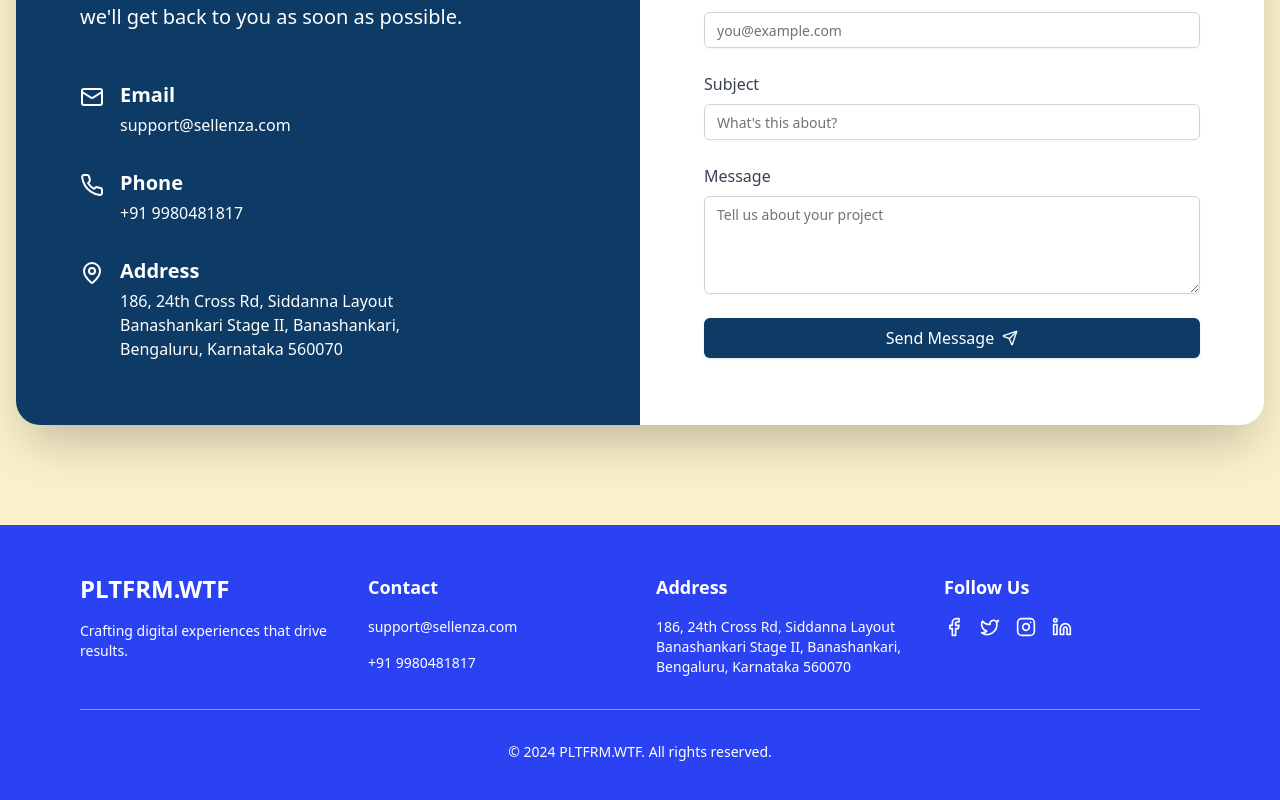
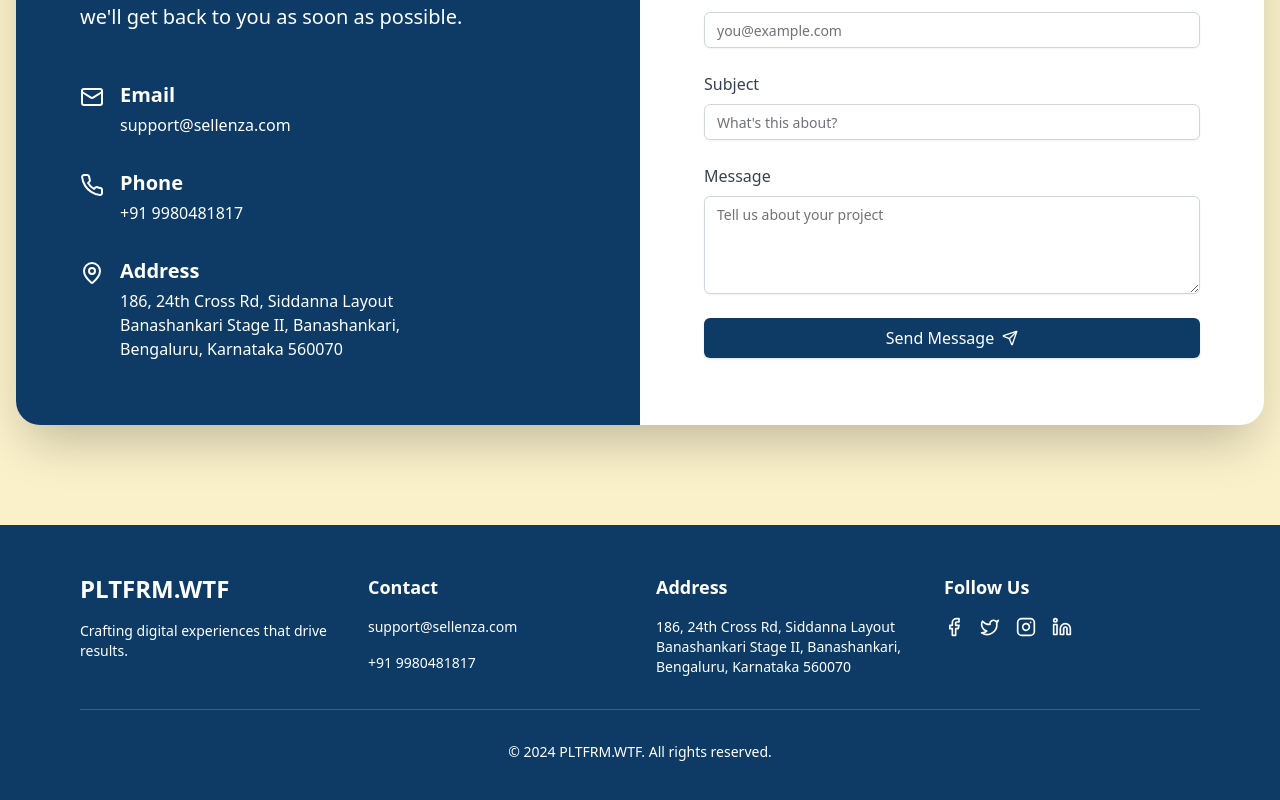
Before and after one commit to Ryrahul/PLTFRM, a React (Vite) app: page / in a window 1280 px wide. Shown: the part 5299-6099 px from the top of the page. Built offline with nearby package versions, Linux system fonts and the light colour scheme.

Commit message:
fix: change colour theme of footer

```diff
--- a/src/components/footer.tsx
+++ b/src/components/footer.tsx
@@ -1,9 +1,8 @@
-// Footer.tsx
 import { Facebook, Twitter, Instagram, Linkedin } from "lucide-react";
 
 export default function Footer() {
   return (
-    <footer className="bg-[#2B42F3] text-white">
+    <footer className="bg-[#0D3B66] text-white">
       <div className="max-w-6xl mx-auto px-4 py-12">
         <div className="grid grid-cols-1 md:grid-cols-4 gap-8">
           <div className="space-y-4">
@@ -30,26 +29,26 @@ export default function Footer() {
           <div className="space-y-4">
             <h4 className="text-lg font-semibold">Follow Us</h4>
             <div className="flex space-x-4">
-              <a href="#" className="hover:text-blue-200 transition-colors">
+              <a href="#" className="hover:text-[#FAF0CA] transition-colors">
                 <Facebook className="h-5 w-5" />
                 <span className="sr-only">Facebook</span>
               </a>
-              <a href="#" className="hover:text-blue-200 transition-colors">
+              <a href="#" className="hover:text-[#FAF0CA] transition-colors">
                 <Twitter className="h-5 w-5" />
                 <span className="sr-only">Twitter</span>
               </a>
-              <a href="#" className="hover:text-blue-200 transition-colors">
+              <a href="#" className="hover:text-[#FAF0CA] transition-colors">
                 <Instagram className="h-5 w-5" />
                 <span className="sr-only">Instagram</span>
               </a>
-              <a href="#" className="hover:text-blue-200 transition-colors">
+              <a href="#" className="hover:text-[#FAF0CA] transition-colors">
                 <Linkedin className="h-5 w-5" />
                 <span className="sr-only">LinkedIn</span>
               </a>
             </div>
           </div>
         </div>
-        <div className="border-t border-blue-400 mt-8 pt-8 text-center text-sm">
+        <div className="border-t border-[#FAF0CA]/20 mt-8 pt-8 text-center text-sm">
           <p>
             &copy; {new Date().getFullYear()} PLTFRM.WTF. All rights reserved.
           </p>
```
